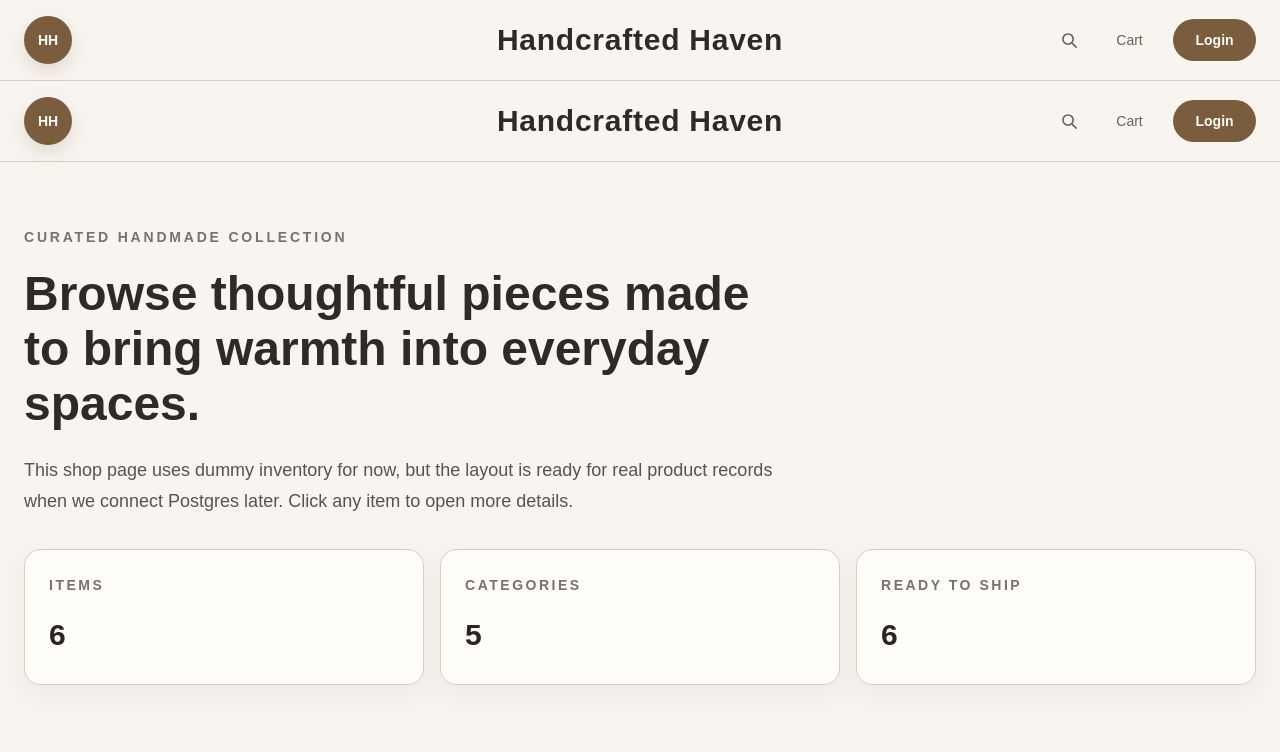
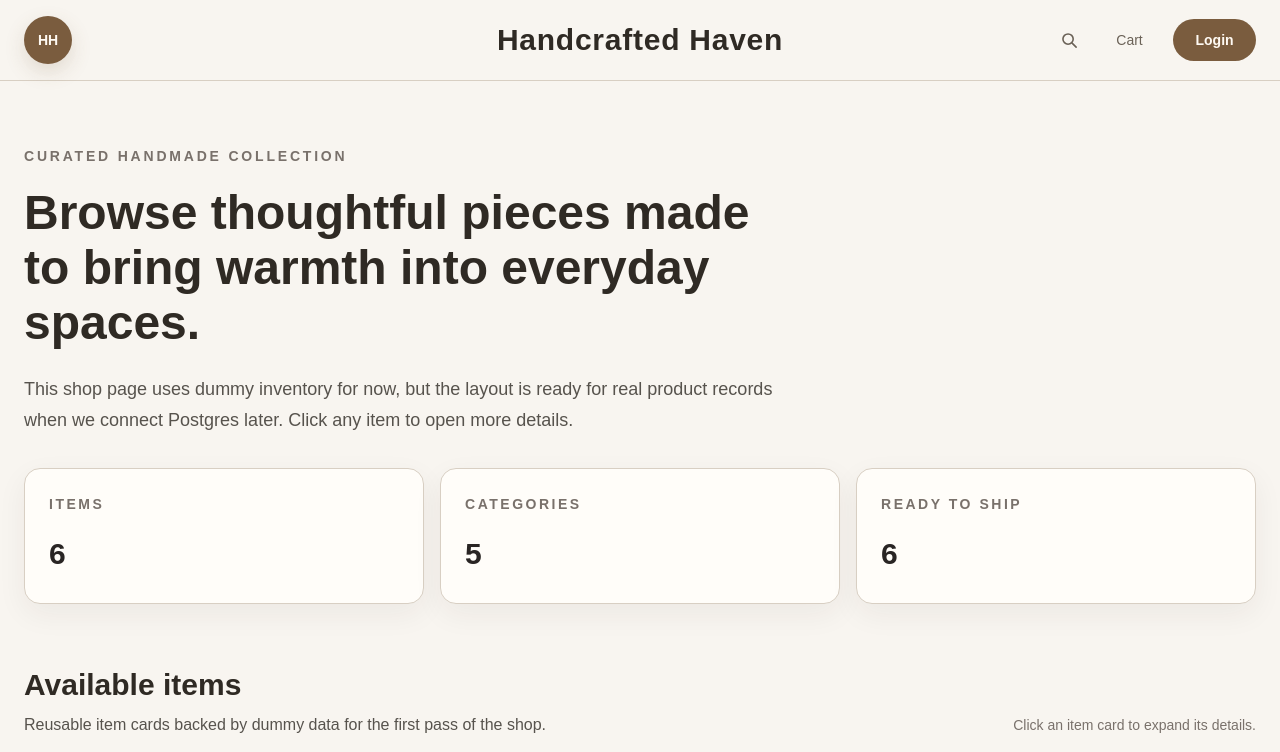
Before and after one commit to murilolhernandes/wdd430-group-project, a Next.js app: page /shop in a window 1280 px wide. Shown: the top 752 px of the page. Built offline with nearby package versions, Linux system fonts and the light colour scheme; no server answers; the database is empty.

Commit message:
fixed the shop's header and footer.

```diff
--- a/src/app/shop/page.tsx
+++ b/src/app/shop/page.tsx
@@ -1,6 +1,6 @@
-import Footer from "@/components/footer";
-import Header from "@/components/header";
 import ItemCard, { type ShopItem } from "@/components/item-card";
+import { auth } from '@/auth';
+import { redirect } from 'next/navigation';
 
 const items: ShopItem[] = [
   {
@@ -94,12 +94,15 @@ const items: ShopItem[] = [
 const categoryCount = new Set(items.map((item) => item.category)).size;
 const readyToShipCount = items.filter((item) => item.stock > 0).length;
 
-export default function ShopPage() {
+export default async function ShopPage() {
+  const session = await auth();
+
+  if (session) {
+    redirect('/account-info');
+  }
+
   return (
     <div>
-      <Header />
-
-      <main className="min-h-screen">
       <section className="section-padding">
         <div className="container-earth space-y-8">
           <div className="max-w-3xl">
@@ -175,9 +178,6 @@ export default function ShopPage() {
           </div>
         </div>
       </section>
-      </main>
-
-      <Footer />
     </div>
   );
 }
```
Lines whose indentation alone changed are shown as unchanged.
